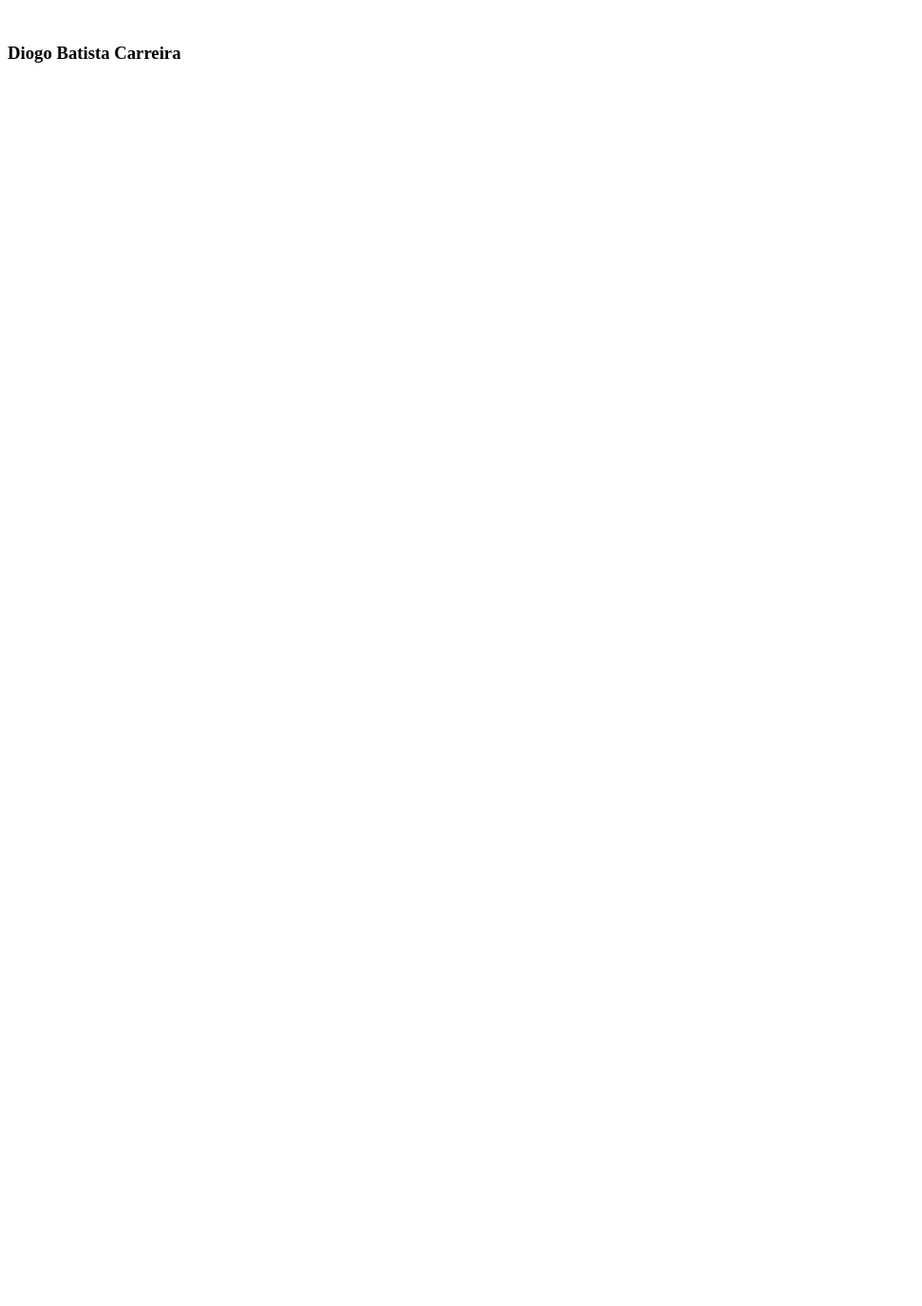
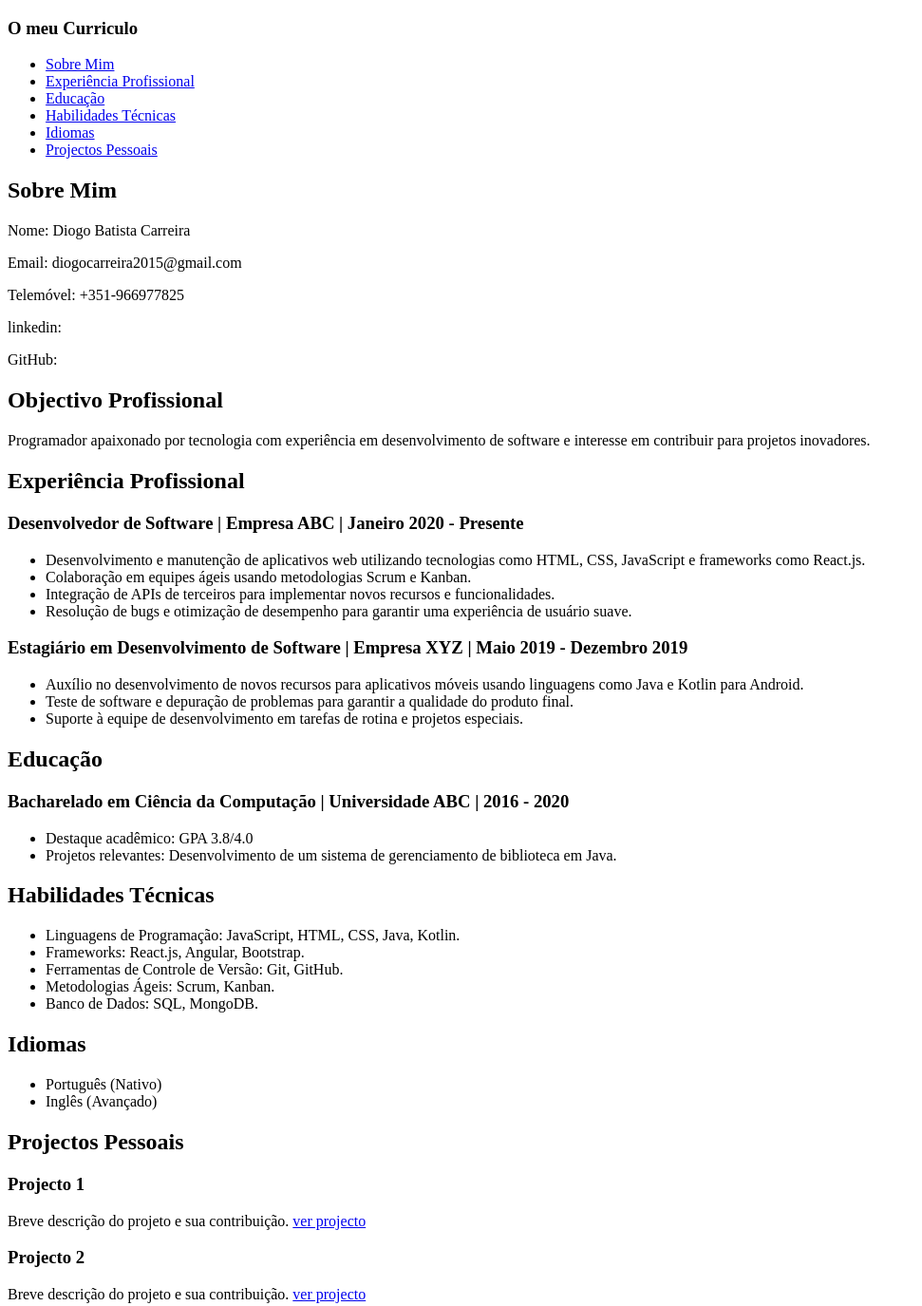
Before and after one commit to WebCarreira/curriculo, a plain HTML site: page index.html in a window 1280 px wide. Shown: the whole page at 95% size, without its empty margins (0-971 px from the left). Before the commit the page ends 800 px from the top, so only its background shows below. Drawn offline with Linux system fonts and the light colour scheme.

Commit message:
update_curriculo

```diff
--- a/index.html
+++ b/index.html
@@ -8,18 +8,99 @@
 </head>
 <body>
     <header>
-        <picture>
-            <source media="(min-width: )" srcset="" type="image/">
-            <source media="(min-width: )" srcset="" type="image/">
-            <img src="" alt="">
-        </picture>
         <div>
-            <h3>Diogo Batista Carreira</h3>
+            <h3>O meu Curriculo</h3>
         </div>
+        <!--Menu-->
+        <section>
+            <nav>
+                <ul>
+                    <li><a href="#">Sobre Mim</a></li>
+                    <li><a href="#">Experiência Profissional</a></li>
+                    <li><a href="#">Educação</a></li>
+                    <li><a href="#">Habilidades Técnicas</a></li>
+                    <li><a href="#">Idiomas</a></li>
+                    <li><a href="#">Projectos Pessoais</a></li>
+                </ul>
+            </nav>
+        </section>
     </header>
+    <!--Sobre Mim-->
     <main>
-
+        <section>
+            <h1>Sobre Mim</h1>
+            <p>Nome: Diogo Batista Carreira</p>
+            <p>Email: diogocarreira2015@gmail.com</p>
+            <p>Telemóvel: +351-966977825</p>
+            <p>linkedin: </p>
+            <p>GitHub: </p>
+            <h2>Objectivo Profissional</h2>
+            <p>Programador apaixonado por tecnologia com experiência em desenvolvimento de software e interesse em contribuir para projetos inovadores.</p>
+        </section>
     </main>
+    <!--Experiência Profissional-->
+    <section>
+        <h1>Experiência Profissional</h1>
+        <section>
+            <h3>Desenvolvedor de Software | Empresa ABC | Janeiro 2020 - Presente</h3>
+            <ul>
+                <li>Desenvolvimento e manutenção de aplicativos web utilizando tecnologias como HTML, CSS, JavaScript e frameworks como React.js.</li>
+                <li>Colaboração em equipes ágeis usando metodologias Scrum e Kanban.</li>
+                <li>Integração de APIs de terceiros para implementar novos recursos e funcionalidades.</li>
+                <li>Resolução de bugs e otimização de desempenho para garantir uma experiência de usuário suave.</li>
+            </ul>
+        </section>
+        <section>
+            <h3>Estagiário em Desenvolvimento de Software | Empresa XYZ | Maio 2019 - Dezembro 2019</h3>
+            <ul>
+                <li>Auxílio no desenvolvimento de novos recursos para aplicativos móveis usando linguagens como Java e Kotlin para Android.</li>
+                <li>Teste de software e depuração de problemas para garantir a qualidade do produto final.</li>
+                <li>Suporte à equipe de desenvolvimento em tarefas de rotina e projetos especiais.</li>
+            </ul>
+        </section>
+    </section>
+    <!--Educação-->
+    <section>
+        <h1>Educação</h1>
+        <section>
+            <h3>Bacharelado em Ciência da Computação | Universidade ABC | 2016 - 2020</h3>
+            <ul>
+                <li>Destaque acadêmico: GPA 3.8/4.0</li>
+                <li>Projetos relevantes: Desenvolvimento de um sistema de gerenciamento de biblioteca em Java.</li>
+            </ul>
+        </section>
+    </section>
+    <!--Habilidades Técnicas-->
+    <section>
+        <h1>Habilidades Técnicas</h1>
+        <ul>
+            <li>Linguagens de Programação: JavaScript, HTML, CSS, Java, Kotlin.</li>
+            <li>Frameworks: React.js, Angular, Bootstrap.</li>
+            <li>Ferramentas de Controle de Versão: Git, GitHub.</li>
+            <li>Metodologias Ágeis: Scrum, Kanban.</li>
+            <li>Banco de Dados: SQL, MongoDB.</li>
+        </ul>
+    </section>
+    <!--Idiomas-->
+    <section>
+        <h1>Idiomas</h1>
+        <ul>
+            <li>Português (Nativo)</li>
+            <li>Inglês (Avançado)</li>
+        </ul>
+    </section>
+    <!--Projectos pessoais-->
+    <section>
+        <h1>Projectos Pessoais</h1>
+        <section>
+            <h3>Projecto 1</h3>
+            <p>Breve descrição do projeto e sua contribuição. <a href="#">ver projecto</a></p>
+        </section>
+        <section>
+            <h3>Projecto 2</h3>
+            <p>Breve descrição do projeto e sua contribuição. <a href="#">ver projecto</a></p>
+        </section>
+    </section>
 
 </body>
 </html>
```
